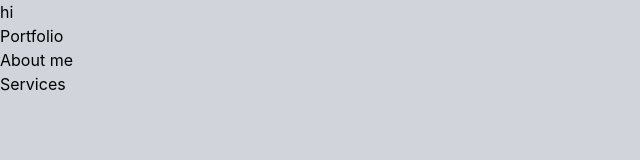
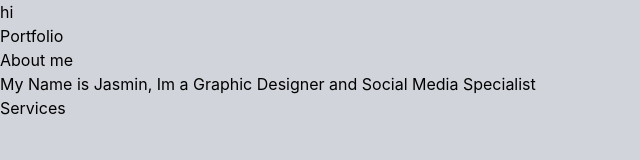
Before and after one commit to Jarabey/portfolio-design, a website: page public/index.html in a window 1280 px wide. Shown: the whole page, without its empty margins (0-640 px from the left). Drawn offline with nearby package versions, Linux system fonts and the light colour scheme; files that its build step writes are made by us from their sources.

Commit message:
Update index.html

```diff
--- a/public/index.html
+++ b/public/index.html
@@ -12,7 +12,7 @@
     <h1 class="text-black">hi</h1>
     <h2 class="text-blue">Portfolio</h2>
     <h3>About me</h3>
-
+    <p>My Name is Jasmin, Im a Graphic Designer and Social Media Specialist</p>
     <p class="text-red">Services</p>
 </body>
 <script src="../path/to/flowbite/dist/flowbite.min.js"></script>
```
